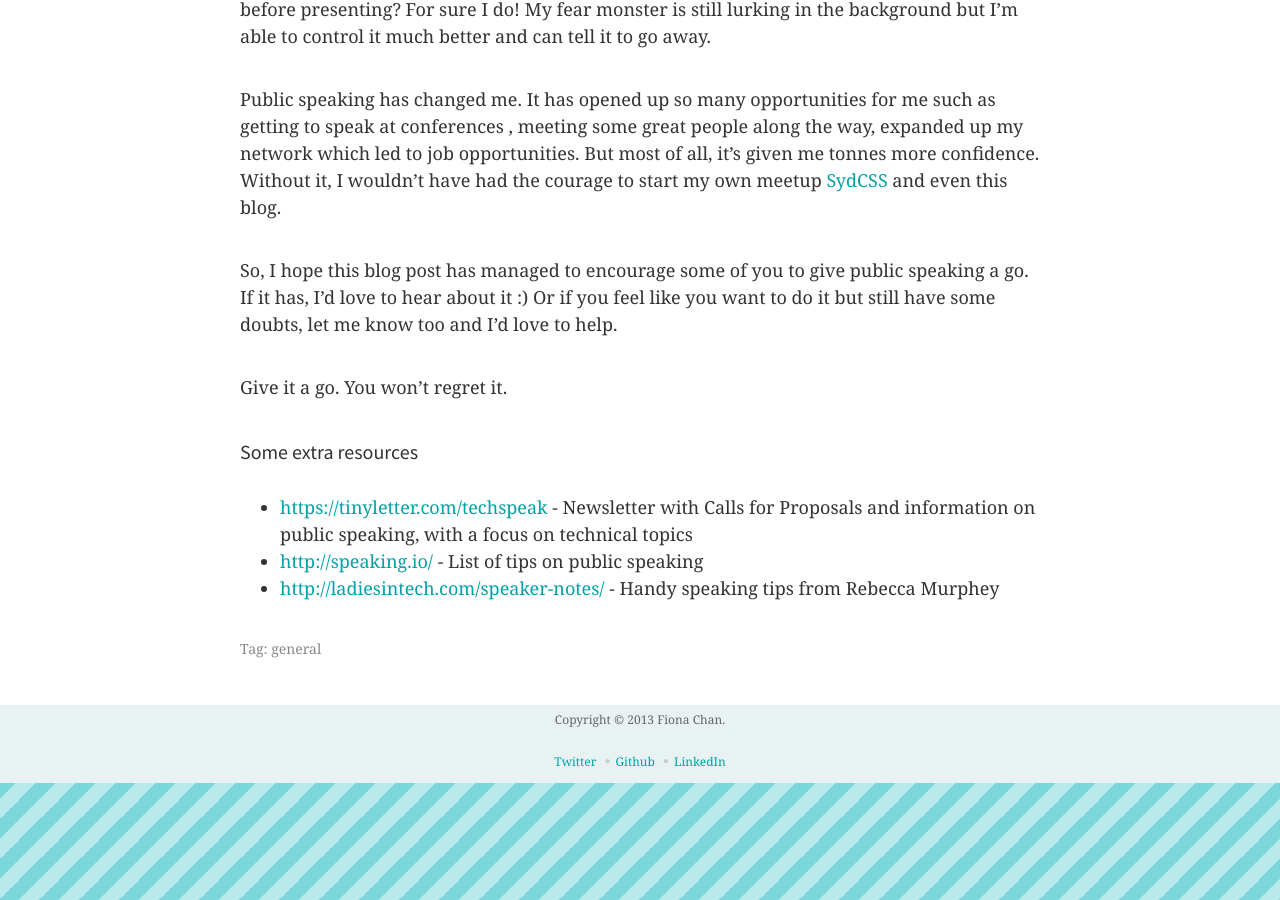
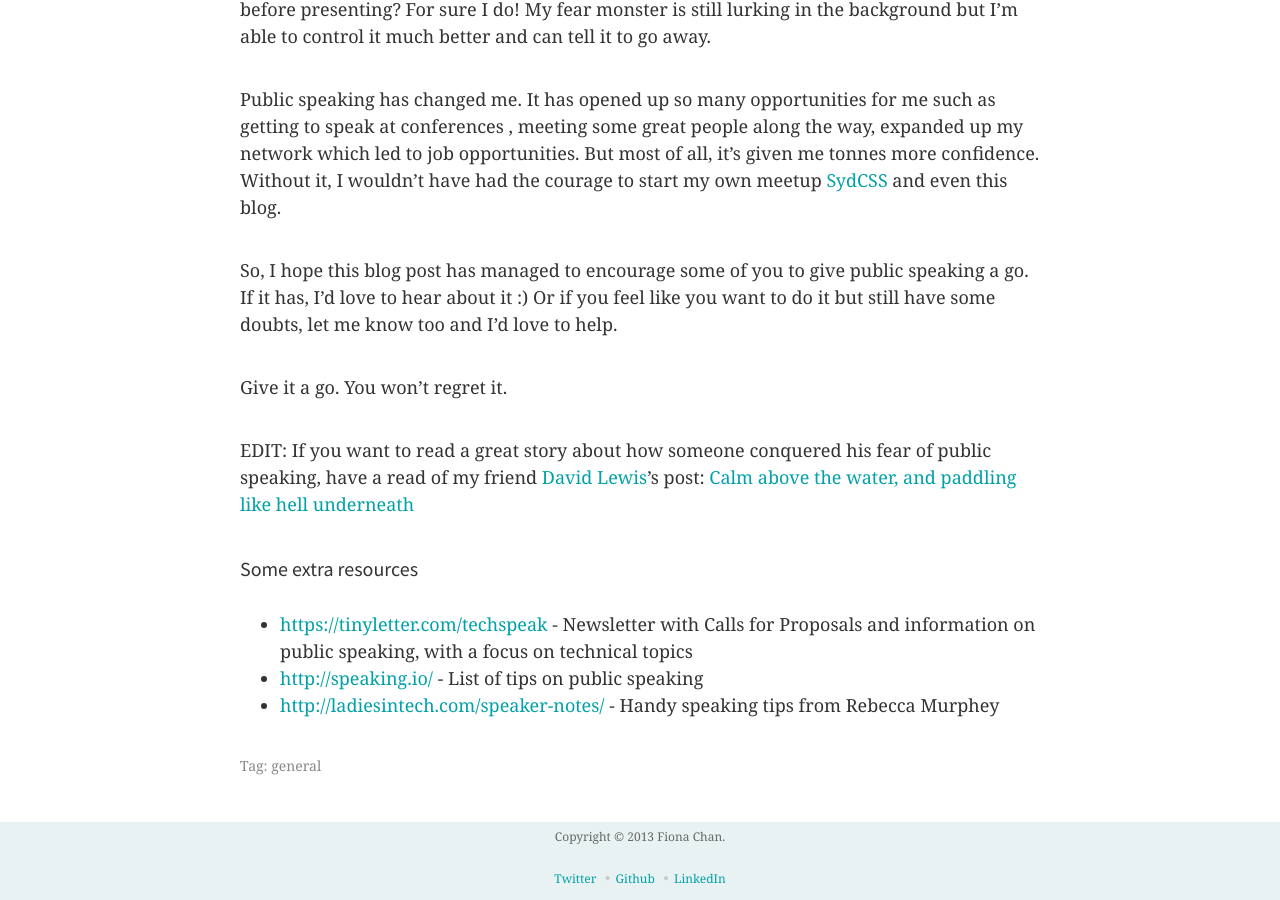
Before and after one commit to enterstudio/mobywhale-chan.github.io, a Jekyll site: the page built from _posts/2015-05-19-defeating-the-fear-monster-of-public-speaking.md, in a window 1280 px wide and 900 px high, scrolled down 5361 px. Built offline with Jekyll 4.4.1, drawn with Linux system fonts in a browser that asks for light colours; Markdown is read by kramdown in place of the engine named in the settings.

Commit message:
Updated 2015-05-19-defeating-the-fear-monster-of-public-speaking.md

```diff
--- a/_posts/2015-05-19-defeating-the-fear-monster-of-public-speaking.md
+++ b/_posts/2015-05-19-defeating-the-fear-monster-of-public-speaking.md
@@ -3,6 +3,7 @@
 layout: post
 category: general
 ---
+
 
 
 
@@ -82,6 +83,8 @@
 
 Give it a go. You won't regret it.
 
+EDIT: If you want to read a great story about how someone conquered his fear of public speaking, have a read of my friend [David Lewis](http://twitter.com/dp_lewis)'s post: [Calm above the water, and paddling like hell underneath](http://www.david-lewis.com/public-speaking/calm-above-the-water-and-paddling-like-hell-underneath/)
+
 #### Some extra resources
 
 - [https://tinyletter.com/techspeak](https://tinyletter.com/techspeak) - Newsletter with Calls for Proposals and information on public speaking, with a focus on technical topics
```
